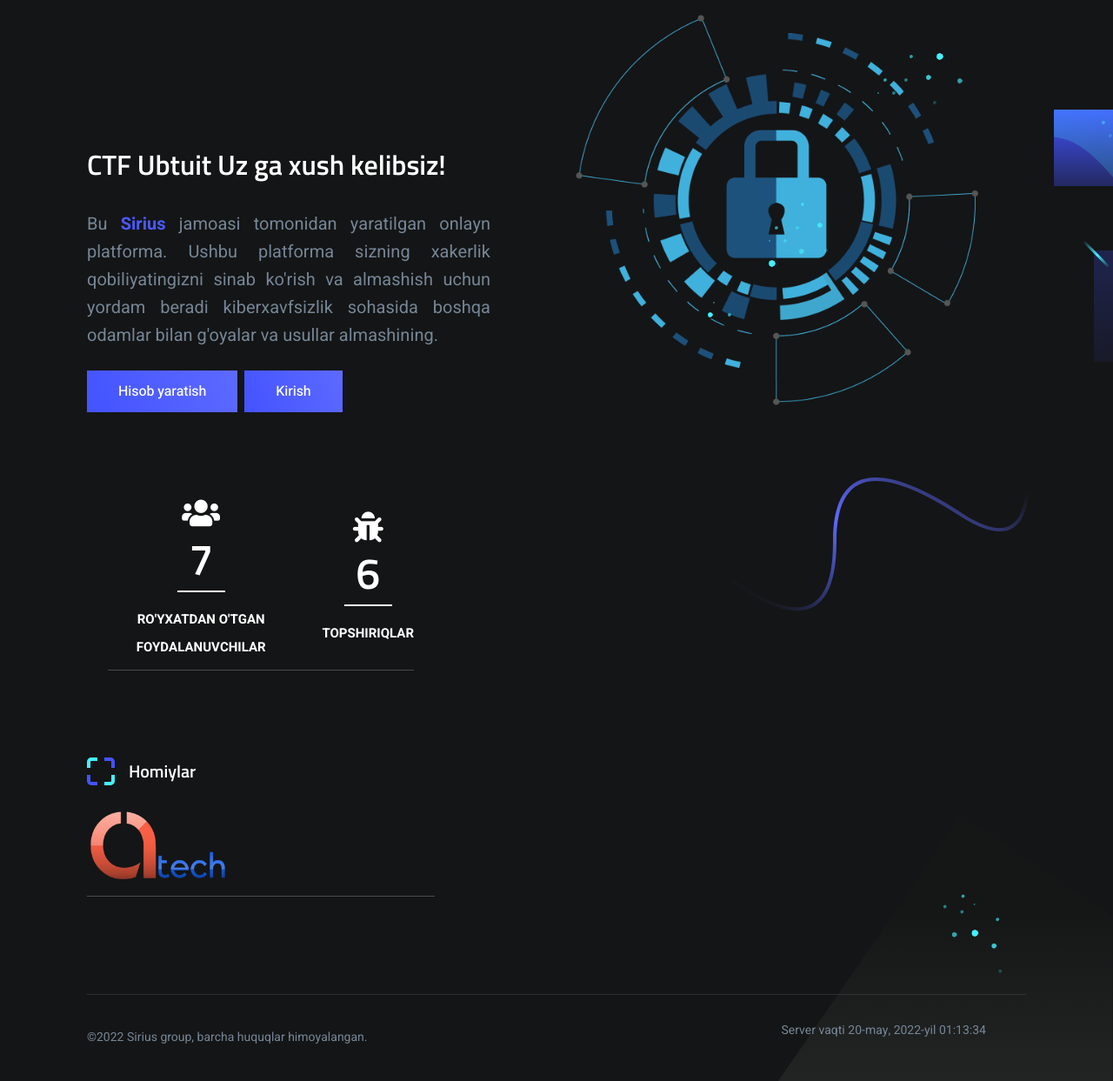
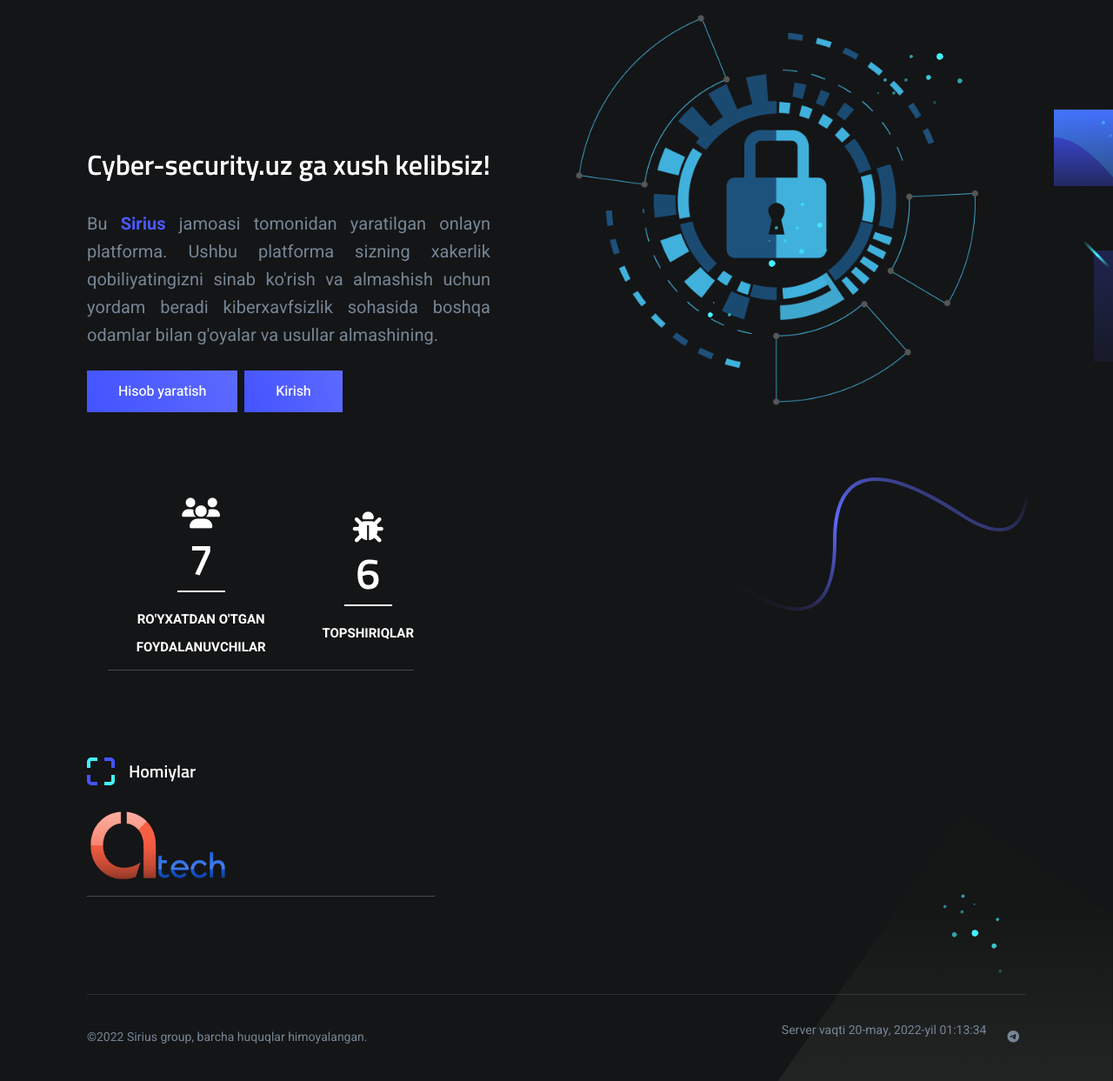
Before and after one commit to Ziyodulla-Abdukarimov/CTF-main-v_2, a Django app: page / in a window 1280 px wide. Shown: the whole page at 87% size. Run offline with Django 3.2, Linux system fonts and the light colour scheme; data comes from the database, SQL or seed files in the repository; both versions use the stored data as it was after the commit; some libraries are stand-ins or nearby versions.

Commit message:
bug fixed

```diff
--- a/config/settings.py
+++ b/config/settings.py
@@ -24,9 +24,9 @@ BASE_DIR = Path(__file__).resolve().parent.parent
 SECRET_KEY = 'django-insecure-2i96-8%-xpe)t@ew8p#t24^1e&zl!)0rh^7r@dcaa^lmgtl$8e'
 
 # SECURITY WARNING: don't run with debug turned on in production!
-DEBUG = False
+DEBUG = True
 
-ALLOWED_HOSTS = ['*', 'www.cyber-security.uz', 'cyber-security.uz']
+ALLOWED_HOSTS = []
 
 
 # Application definition
--- a/templates/index/index.html
+++ b/templates/index/index.html
@@ -5,16 +5,16 @@
     <meta charset="utf-8">
     <meta http-equiv="X-UA-Compatible" content="IE=edge">
     <meta name="viewport" content="width=device-width, initial-scale=1">
-    <meta content=" Knight Squad Hack Zone is an online platform created by Knight Squad community. This platform will help you to test your hacking skills and exchange ideas and methods with other people in the field of cyber security." name="description">
-    <meta content="Knight Squad" name="author">
-    <meta name="Keywords" content="Knight Squad, KS Hack Zone, Capture The Flag, Hacking Practice" />
+    <meta content="Ushbu platforma sizning kiberxavfsizlik qobiliyatingizni sinab ko'rishga va kiberxavfsizlik sohasida boshqa odamlar bilan fikr va usullarni almashishga yordam beradi." name="description">
+    <meta content="Sirius" name="Ziyodulla">
+    <meta name="Keywords" content="cyber-security.uz, cyber security uz, Ziyodulla, Abdukarimov, Bayroqni qo'lga oling" />
     <link rel="shortcut icon" href="themes/default-home/assets/images/ks-icon.png">
     <link rel="icon" href="themes/default-home/ks-icon.png" type="image/x-icon" />
-    <title>CTF Ubtuit Uz</title>
+    <title>cyber-security.uz</title>
+    <link rel="stylesheet" href="https://cdnjs.cloudflare.com/ajax/libs/font-awesome/6.1.1/css/all.min.css">
     <link href="https://fonts.googleapis.com/css?family=Heebo:400,400i,500,700|Titillium+Web:600" rel="stylesheet">
     <link rel="stylesheet" href="{% static 'index/https _kshackzone.com_themes_default-home_dist_css_style.css' %}">
     <script src="https://unpkg.com/scrollreveal@4.0.0/dist/scrollreveal.min.js"></script>
-    <link rel="stylesheet" href="{% static 'index/https://cdnjs.cloudflare.com/ajax/libs/font-awesome/6.0.0/css/all.min.css' %}" integrity="sha512-9usAa10IRO0HhonpyAIVpjrylPvoDwiPUiKdWk5t3PyolY1cOd4DSE0Ga+ri4AuTroPR5aQvXU9xC6qOPnzFeg==" crossorigin="anonymous" referrerpolicy="no-referrer" />
     <style>
         .statistic-section {
             padding-top: 70px;
@@ -88,7 +88,7 @@
                 <div class="container">
                     <div class="hero-inner">
                         <div class="hero-copy">
-                            <h3 class="hero-title mt-0 is-revealing">CTF Ubtuit Uz ga xush kelibsiz!</h3>
+                            <h3 class="hero-title mt-0 is-revealing">Cyber-security.uz ga xush kelibsiz!</h3>
                             <p class="hero-paragraph is-revealing">
                             <div align="justify">
                                 Bu<span style="color: #4A59FF; font-weight: 800;"> Sirius </span> jamoasi tomonidan yaratilgan onlayn platforma.
@@ -314,9 +314,9 @@
                         <li>
                             Server vaqti 20-may, 2022-yil 01:13:34                        </li>
                         <li>
-                            <a href="https://t.me/CtfUbtuit_uz" target="_blank">
+                            <a href="https://t.me/cyber_securityuz" target="_blank">
                                 <span class="screen-reader-text">Telegram</span>
-                                <i class="fa fa-telegram text-white"></i>
+                                <i class="fa-brands fa-telegram"></i>
                             </a>
                         </li>
                     </ul>
@@ -325,7 +325,7 @@
         </footer>
     </div>
 
-    <script src="https _kshackzone.com_themes_default-home_dist_js_main.min.js"></script>
+    <script src="{% static 'index/https _kshackzone.com_themes_default-home_dist_js_main.min.js' %}"></script>
 </body>
 
 </html>
```
Also changed, not shown: db.sqlite3.
